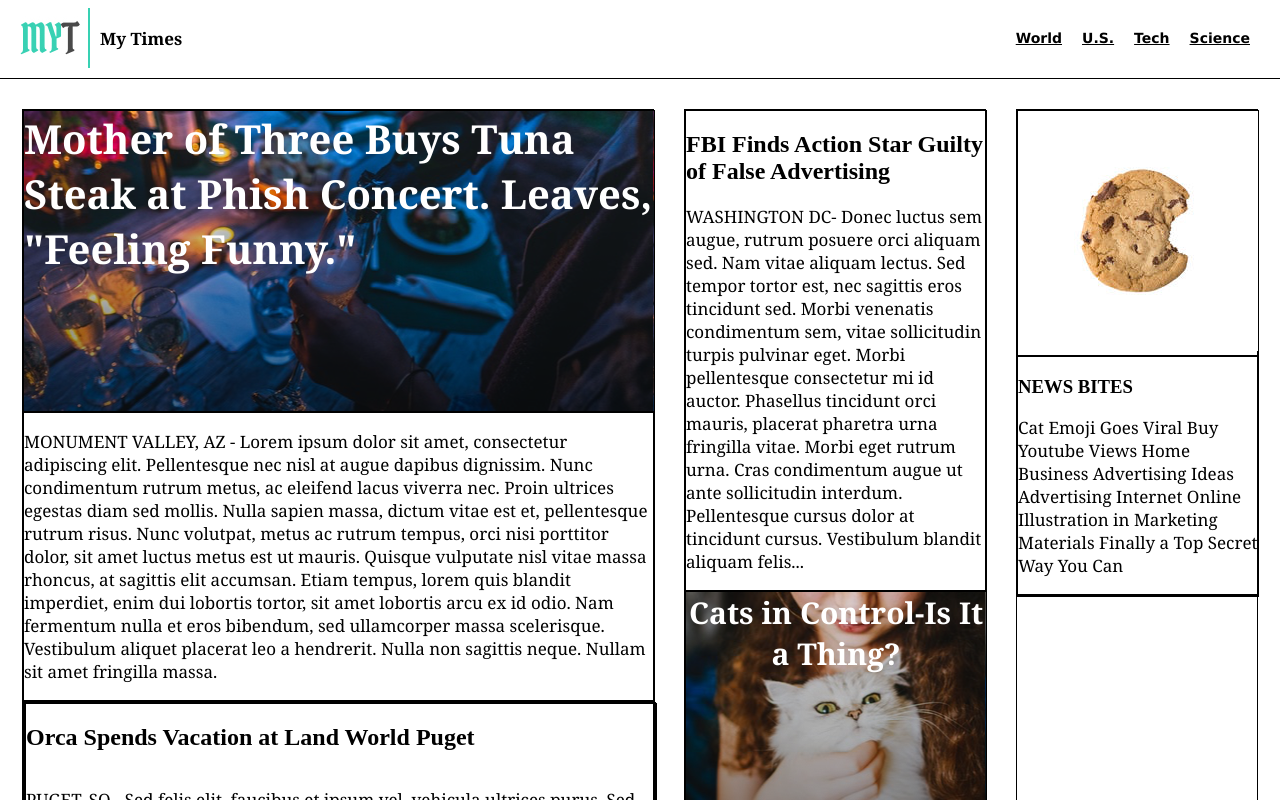
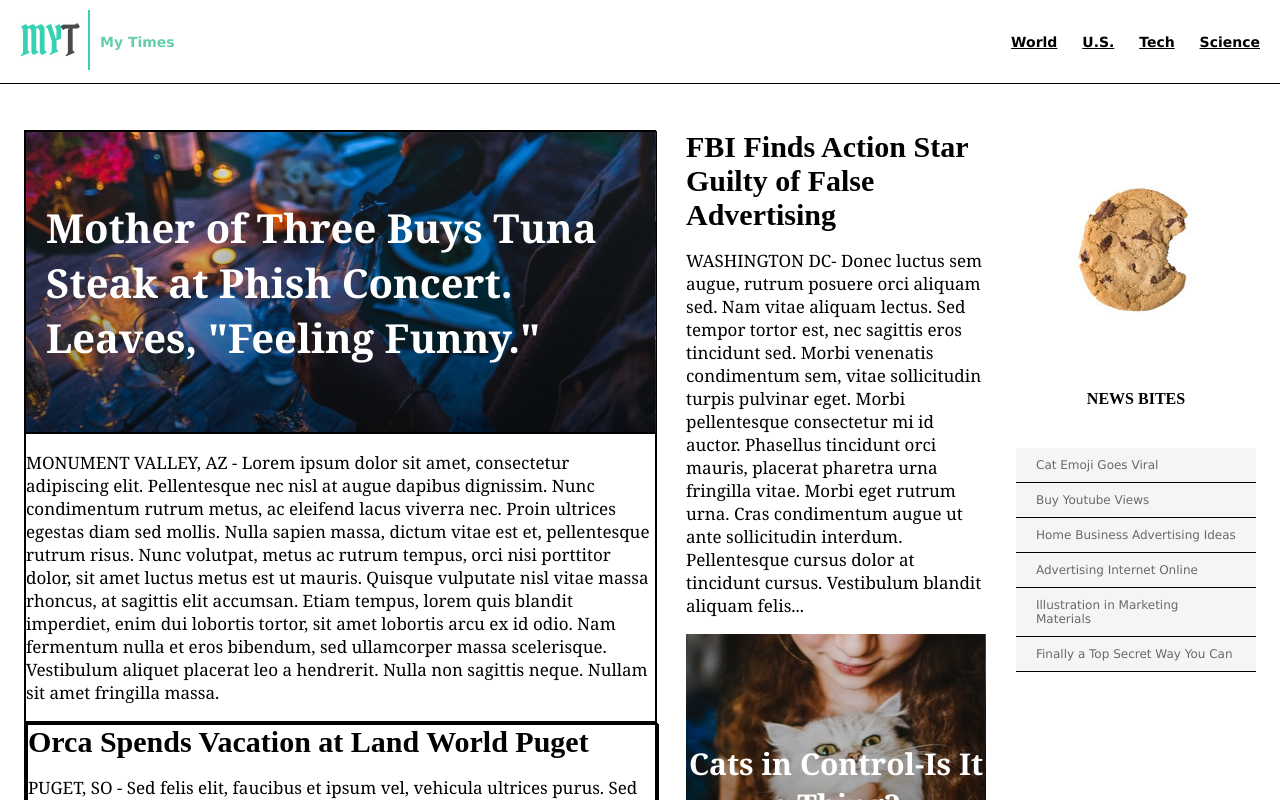
Before and after one commit to mistytree/mytimes, a plain HTML site: page index.html in a window 1280 px wide. Shown: the top 800 px of the page. Drawn offline with Linux system fonts and the light colour scheme.

Commit message:
2018-01-11 Commit

```diff
--- a/index.html
+++ b/index.html
@@ -9,16 +9,23 @@
   <body>
 
     <div class="header">
-      <div class="logo">
-        <img src=".\resources\images\img-myt-logo.jpg" alt="My Times">
-        <p class="page_title">My Times</p>
+
+      <div class="header_flex">
+        <div class="logo">
+          <img src=".\resources\images\img-myt-logo.jpg" alt="My Times">
+        </div>
+        <div class="page_title">
+          <span>My Times</span>
+        </div>
       </div>
-      <div class="navigation">
-          <a href="#">World</a>
-          <a href="#">U.S.</a>
-          <a href="#">Tech</a>
-          <a href="#">Science</a>
-      </div>
+
+      <nav class="navigation">
+        <span><a href="#">World</a></span>
+        <span><a href="#">U.S.</a></span>
+        <span><a href="#">Tech</a></span>
+        <span><a href="#">Science</a></span>
+      </nav>
+
     </div>
 
     <div class="main_container">
@@ -93,13 +100,41 @@
         </div>
         <div class="small two">
           <h3>NEWS BITES</h3>
-          <p>Cat Emoji Goes Viral Buy Youtube Views Home Business Advertising Ideas Advertising Internet Online
-            Illustration in Marketing Materials Finally a Top Secret Way You Can</p>
+          <span class="side-vert-bar">Cat Emoji Goes Viral</span>
+          <span class="side-vert-bar">Buy Youtube Views</span>
+          <span class="side-vert-bar">Home Business Advertising Ideas </span>
+          <span class="side-vert-bar">Advertising Internet Online</span>
+          <span class="side-vert-bar">Illustration in Marketing Materials</span>
+          <span class="side-vert-bar">Finally a Top Secret Way You Can</span>
         </div>
         <div class="small three"></div>
       </div>
 
     </div>
 
+    <footer>
+
+      <div class="firstline_flex">
+
+        <div class="footer_mytimes">
+          <span>MY Times</span>
+          <span class="vert_bar">|</span>
+        </div>
+
+        <nav class="footer_navigation">
+          <span><a href="#">World</a></span>
+          <span><a href="#">U.S.</a></span>
+          <span><a href="#">Tech</a></span>
+          <span><a href="#">Science</a></span>
+        </nav>
+
+      </div>
+
+      <div class="copyright">
+        <span>© 2016, My Times (A Division of Codecademy bite)</span>
+      </div>
+
+    </footer>
+
   </body>
 </html>
--- a/resources/css/style.css
+++ b/resources/css/style.css
@@ -3,43 +3,54 @@
 body {
   margin-left:0;
   margin-right:0;
+  margin-top: 0;
 }
 
 .header {
   font-family: Verdana;
   font-size: 14px;
   font-weight: bold;
-  display: flex;
+  white-space: nowrap;
+
+  display: block;
+  position: fixed;
+  z-index: 5;
+
+  width: 100%;
+  padding-top: 10px;
   padding-bottom: 10px;
   border-bottom: 1px solid black;
+  background-color: white;
+
+  display: flex;
   justify-content: space-between;
+  align-items: center;
+}
+
+.header_flex {
+  display: flex;
+  align-items: center;
 }
 
 .logo {
-  color: MediumAquamarine;
-  display: flex;
-  align-items: center;
   padding-left: 20px;
 }
 
 .page_title {
+  color: MediumAquamarine;
   padding-left: 10px;
-}
-
-.navigation {
-  display: flex;
-  align-items: center;
-  padding-right: 20px;
+  padding-right: 20px; /*To prevent bumping into 'My Times' when browser not wide enough*/
 }
 
 .navigation a {
   color: Black;
-  padding: 10px;
+  padding-right: 20px;
 }
 
 /* Page Body */
 
 .main_container {
+  position: relative;
   display: flex;
   justify-content: center;
 }
@@ -48,6 +59,20 @@ p {
   font-family: Georgia;
   font-size: 17px;
   color: black;
+}
+
+h2 {
+  margin-top: 0;
+  margin-bottom: 0;
+  font-size: 30px;
+  font-weight: bold;
+}
+
+h3 {
+  font-size: 16px;
+  font-weight: bold;
+  text-align: center;
+  margin-bottom: 40px;
 }
 
 .large {
@@ -73,20 +98,26 @@ p {
 
 .medium {
   width: 300px;
-  border: 1px solid black;
-  /*display: flex;
-  flex-flow: column;*/
+  /*border: 1px solid black;*/
 }
 
 .small {
   width: 240px;
-  border: 1px solid black;
-  /*display: flex
-  flex-flow: column;*/
+  /*border: 1px solid black;*/
+}
+
+.side-vert-bar {
+  display: block;
+  background-color: WhiteSmoke;
+  font-family: Verdana;
+  font-size: 12px;
+  color: DimGray;
+  border-bottom: 1px solid black;
+  padding: 10px 20px;
 }
 
 .large.main, .medium.main, .small.main {
-  margin: 30px 15px;
+  margin: 130px 15px;
 }
 
 /* Image Section START */
@@ -98,11 +129,15 @@ p {
   color: white;
   height: 300px;
   text-align: center;
+  display: flex;
+  flex-direction: column;
+  justify-content: center;
 }
 
 .image.main {
   font-size: 40px;
   text-align: left;
+  padding-left: 20px;
 }
 
 .large.one {
@@ -119,10 +154,46 @@ p {
 
 .medium.two {
   background-image: url("../images/img-story-1.png"); /*Cat picture*/
-  height: 300px;
-  text-align: center;
 }
 
 /* Image Section END */
 
 /* Page Footer */
+
+footer {
+  background-color: MediumAquamarine;
+  padding: 125px 0px;
+  white-space: nowrap;
+}
+
+.firstline_flex {
+  display: flex;
+  justify-content: center;
+  align-items: center;
+  padding: 10px;
+}
+
+.footer_navigation a {
+  font-family: Verdana;
+  font-size: 12px;
+  padding-left: 20px;
+}
+
+.footer_mytimes {
+  font-family: Georgia;
+  font-size: 16px;
+  font-weight: bold;
+  color: white;
+}
+
+.vert_bar {
+  font-size: 20px;
+  padding-left: 20px;
+}
+
+.copyright {
+  font-family: Verdana;
+  font-size: 12px;
+  text-align: center;
+  padding: 10px;
+}
```
